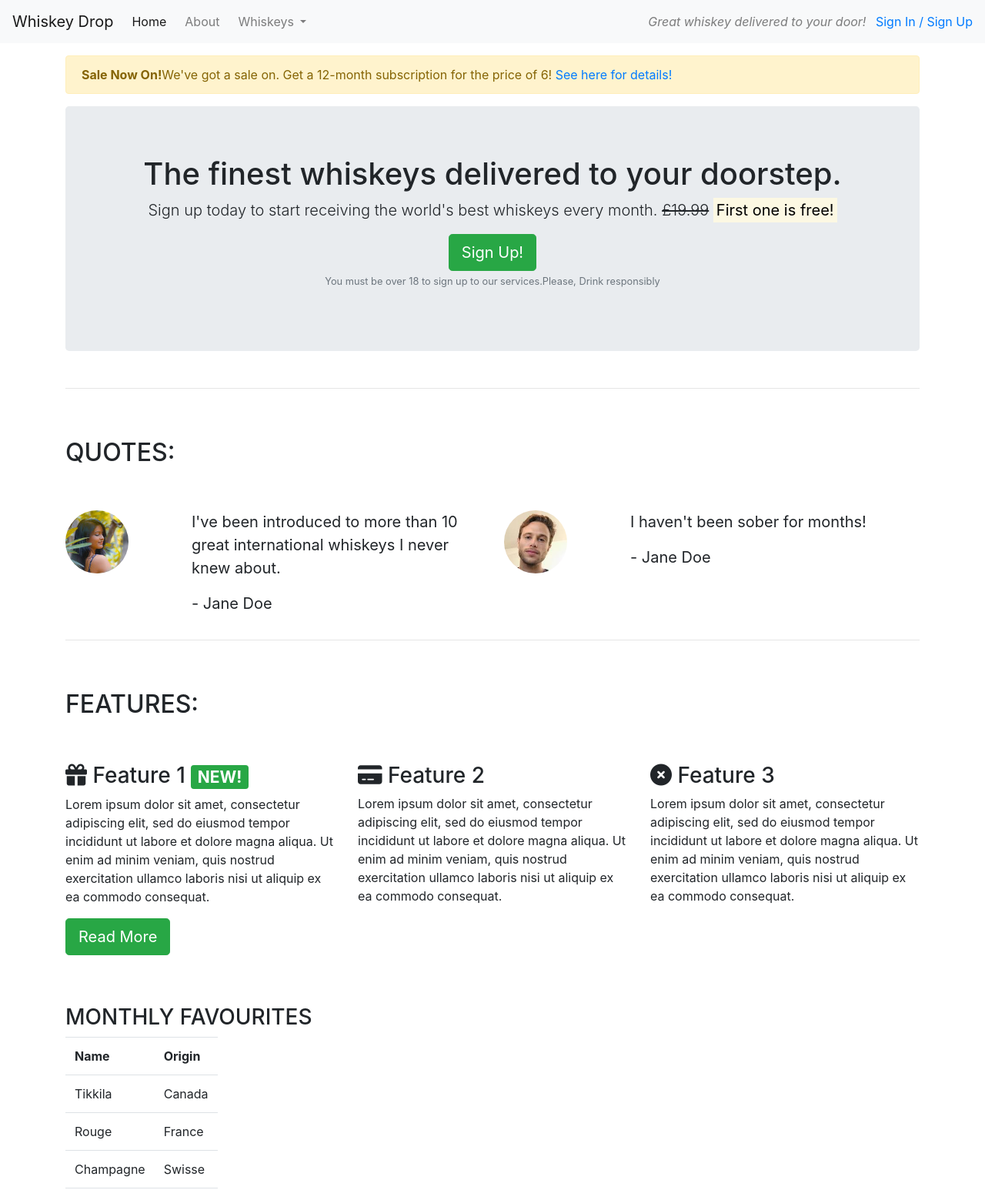
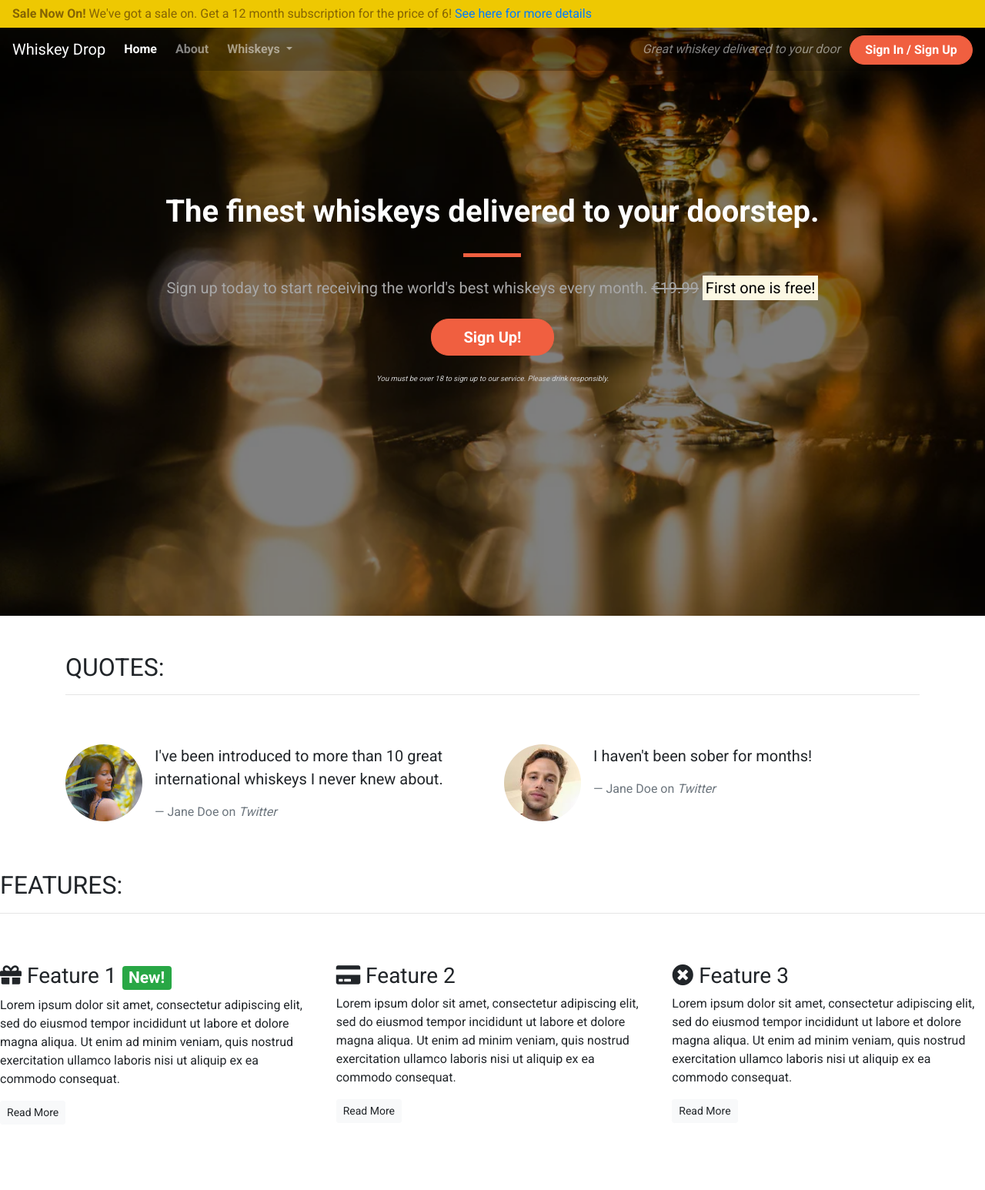
Before and after one commit to Mery369/Bootstrap-first-project, a plain HTML site: page index.html in a window 1280 px wide. Shown: the top 1546 px of the page at 77% size. After the commit the page ends 1477 px from the top, so only its background shows below. Drawn offline with nearby package versions, Linux system fonts and the light colour scheme.

Commit message:
styling navs and alert

```diff
--- /dev/null
+++ b/css/style.css
@@ -0,0 +1,143 @@
+/*1.create style sheet
+2.add fonts (google)
+3.add containers (split the article container into separate containers to add more styles :features containers,callout container,quotes container...)
+4.styling coullout container 1st
+5.add background image to callout container
+6.Add container fluid class to callout container to spread the image over the all width
+7.Styling the text (add the class jumbotron-header to the h1 tag)
+*/
+body {
+    font-family: 'Roboto', sans-serif;
+}
+
+/* Containers */
+
+.alert-container .col-12 {
+    padding-left: 0px;
+    padding-right: 0px;
+}
+.site-wide-alert {
+    border-radius: 0;
+    margin-bottom: 0;
+    padding: 5px 15px;
+    background-color: #eec802;
+    border-color: #eec802;
+}
+.callout-container {
+    height: 100vh;
+
+    background: url('../images/glass.webp') no-repeat center center fixed;
+    -webkit-background-size: cover;
+    -moz-background-size: cover;
+    -o-background-size: cover;
+    background-size: cover;
+/*center the content virtically and horizentally  */
+    display: flex;
+    align-items: center;
+    justify-content: center;
+/*make the callout parent class to take over the background img so the navbar stay on when scrolling.search relative parents and absolute children in css*/
+    position: relative;
+}
+/*darken the background img slightly*/
+.opaque-overlay {
+    position: absolute;
+    top: 0;
+    left: 0;
+    height: 100%;
+    width: 100%;
+    /*last number 0.5 is opacity .0 =transparent , 1=visible 0.5=semi-transparent*/
+    background-color: rgba(0, 0, 0, 0.5);
+}
+
+.quotes-container {}
+
+.features-container {}
+
+/* Block dividers */
+
+.block-divider {
+    width: 75px;
+    height: 5px;
+    border: 0;
+    background-color: #444;
+}
+
+.block-divider--orange {
+    background-color: #f05f40;
+}
+
+.block-divider--short {
+    width: 35px;
+}
+/*Navbar styling*/
+.navalert-container {
+    position: absolute;
+    top: 0;
+    left: 0;
+    padding-left: 0;
+    padding-right: 0;
+    z-index: 1;
+}
+navbar-brand {
+    font-weight: bold;
+}
+.navbar .navbar-nav a {
+font-weight: bold;
+}
+/*override navbar default boostratp class*/
+.navbar{
+margin-bottom: 0;
+border: 0;
+width: 100%;
+background-color: rgba(0, 0, 0, 0.25 );
+}
+.navbar .navbar-toggler {
+    border: 0;
+}
+/* Jumbotron */
+/*override the default bootstratp class jumbotron*/
+.jumbotron {
+    background-color: transparent;
+}
+
+.jumbotron h1 {
+    color: white;
+    font-weight: bold;
+    /*push the content down below it a bit*/
+    margin-bottom: 30px;
+    color: white;
+}
+
+.jumbotron .lead {
+    color: #a7a7a7;
+    margin: 25px 0;
+}
+
+.jumbotron small {
+    font-size: 60%;
+    font-style: italic;
+    color: #d0d0d0;
+}
+/*block element modifier an approach as how to write and structure your css*/
+/* Buttons */
+/*call to action button*/
+.btn--cta {
+    font-weight: bold;
+    border-radius: 23px;
+    width: 160px;
+}
+
+.btn--red {
+    color: white;
+    background-color: #f05f40;
+    border-color: #f05f40;
+}
+
+.btn--red:hover,
+.btn--red:active,
+.btn--red:focus,
+.btn--red:active:focus {
+    background-color: #df4929;
+    border-color: #df4929;
+    color: white;
+}
--- a/index.html
+++ b/index.html
@@ -3,22 +3,40 @@
 
 <head>
     <meta charset="utf-8">
-    <meta name="viewport" content="width=device-width, initial-scale=1">
+    <meta name="viewport" content="width=device-width, initial-scale=1.0">
     <title>Whiskey Drop | Taste a new whiskey every month</title>
     <link rel="stylesheet" href="https://maxcdn.bootstrapcdn.com/bootstrap/4.1.3/css/bootstrap.min.css">
-    <script src="https://kit.fontawesome.com/969e384373.js" crossorigin="anonymous"></script>
+    <link rel="stylesheet" href="https://use.fontawesome.com/releases/v5.6.1/css/all.css"
+        integrity="sha384-gfdkjb5BdAXd+lj+gudLWI+BXq4IuLW5IT+brZEZsLFm++aCMlF1V92rMkPaX4PP" crossorigin="anonymous">
+    <link href="https://fonts.googleapis.com/css?family=Roboto:400,700" rel="stylesheet">
+    <link rel="stylesheet" href="css/style.css" type="text/css" />
 </head>
 
 <body>
-    <nav class="navbar navbar-light bg-light navbar-expand-sm ">
-        <a href="/" class="navbar-brand">Whiskey Drop</a>
+    <!--Nav-->
+    <div class="container-fluid navalert-container">
+        <div class="container-fluid alert-container">
+            <div class="row d-none d-sm-block">
+                <div class="col-12">
+                    <div class="site-wide-alert alert alert-warning">
+                        <strong>Sale Now On!</strong> We've got a sale on. Get a 12 month subscription for the price of
+                        6! <a href="">See here for more details</a>
+                    </div>
+                </div>
+            </div>
+        </div>
+        <nav class="navbar navbar-dark navbar-expand-sm ">
+            <a href="/" class="navbar-brand">
+                Whiskey Drop</a>
+
             <button class="navbar-toggler ml-auto" type="button" data-toggle="collapse" data-target="#navbarNavDropdown"
                 aria-controls="navbarNavDropdown" aria-expanded="false" aria-label="Toggle navigation">
                 <span class="navbar-toggler-icon"></span></button>
+
             <div class="collapse navbar-collapse" id="navbarNavDropdown">
                 <ul class="navbar-nav mr-auto">
-                <li class="active nav-item mr-2"><a href="/" class="nav-link">Home</a></li>
-                <li class="nav-item mr-2"><a href="/about" class="nav-link">About</a></li>
+                    <li class="active nav-item mr-2"><a class="nav-link" href="/">Home</a></li>
+                    <li class="nav-item mr-2"><a class="nav-link" href="">About</a></li>
                     <li class="nav-item dropdown">
                         <a class="nav-link dropdown-toggle" href="#" id="navbarDropdownMenuLink" role="button"
                             data-toggle="dropdown" aria-haspopup="true" aria-expanded="false">
@@ -31,175 +49,133 @@
                             <a class="dropdown-item" href="#">American</a>
                         </div>
                     </li>
-                <li class="nav-item mr-2 d-block d-sm-none"><a href="/login" class="nav-link">Sign In / Sign Up</a></li>
+
+                    <li class="nav-item mr-2 d-block d-sm-none"><a class="nav-link" href="">Sign In / Sign Up</a></li>
                 </ul>
             </div>
             <div class="d-none d-md-block">
-            <p class="navbar-text my-auto mr-2"><i>Great whiskey delivered to your door!</i></p>
-            <a href="/login">Sign In / Sign Up</a>
+                <p class="navbar-text my-auto mr-2"><i>Great whiskey delivered to your door</i></p>
+                <a href="/login" class="btn btn--cta btn--red">Sign In / Sign Up</a>
             </div>
+            <!--</div>-->
         </nav>
-    <article class="container mt-3">
-        <div class="row d-none d-sm-block">
+    </div>
+
+    <div class="container-fluid callout-container">
+        <!-- Callout -->
+        <div class="opaque-overlay">&nbsp;</div>
+        <div class="row">
             <div class="col-12">
-                <div class=" alert alert-warning">
-                    <strong>Sale Now On!</strong>We've got a sale on. Get a 12-month subscription for the price of 6! <a
-                        href="">See here for details!</a>
+                <section class="callout jumbotron text-center">
+                    <h1 class="jumbotron-header">The finest whiskeys delivered to your doorstep.</h1>
+                    <hr class="block-divider block-divider--orange">
+                    <p class="lead">Sign up today to start receiving the world's best whiskeys every month.
+                        <s class="d-none d-sm-inline">€19.99</s>
+                        <span class="d-inline d-sm-none"><br></span>
+                        <strong><mark>First one is free!</mark></strong>
+                    </p>
+                    <p><button class="btn btn-lg btn--cta btn--red" data-toggle="modal" data-target="#signUpModal">Sign
+                            Up!</button></p>
+                    <p class="text-muted"><small>You must be over 18 to sign up to our service. Please drink
+                            responsibly.</small></p>
+                </section>
             </div>
         </div>
     </div>
-        <!-- Callout -->
-        <div class="row">
-            <div class="col-12">
-                <section class="callout jumbotron text-center">
-                    <h1>The finest whiskeys delivered to your doorstep.</h1>
-                    <p class="lead">Sign up today to start receiving the world's best whiskeys every month.
-                        <s class="d-none d-sm-inline">£19.99</s>
-                        <span class="d-inline d-sm-none"><br></span>
-                        <strong><mark>First one is free!</mark></strong>
-                    </p>
-                    <button class="btn btn-success btn-lg" data-toggle="modal" data-target="#signUpModal">Sign
-                        Up!</button>
-                    <p class="text-muted"><small>You must be over 18 to sign up to our services.Please, Drink
-                            responsibly</small></p>
-                </section>
-            </div>
-        </div>
     <!-- /.callout -->
-        <hr>
 
     <!-- Quotes -->
+    <div class="container quotes-container">
         <section class="quotes">
             <div class="row">
                 <div class="col-12 my-5">
                     <h2 class="text-uppercase">Quotes:</h2>
+                    <hr />
                 </div>
             </div>
             <div class="row">
                 <div class="col-12 col-md-6">
                     <div class="media">
-                        <div class=" d-none d-sm-block">
-                            <img src="images/girl-image.jpg" alt="girl-image" class="rounded-circle mr-3" height=50%
-                                width=50%>
+                        <div class="d-none d-sm-block">
+                            <img src="images/girl-image.jpg" class="rounded-circle mr-3" height=100 width=100>
                         </div>
                         <div class="media-body">
                             <blockquote class="blockquote">
                                 <p>I've been introduced to more than 10 great international whiskeys I never knew about.
                                 </p>
-                                <p>- Jane Doe</p>
+                                <footer class="blockquote-footer">Jane Doe on <cite title="Twitter">Twitter</cite>
+                                </footer>
                             </blockquote>
                         </div>
                     </div>
                 </div>
                 <div class="col-12 col-md-6">
                     <div class="media">
-                        <div class=" d-none d-sm-block">
-                            <img src="images/guy-image.jpg" alt="guy-image" class="rounded-circle mr-3" height=50%
-                                width=50%>
+                        <div class="d-none d-sm-block">
+                            <img src="images/guy-image.jpg" class="rounded-circle mr-3" height=100 width=100>
                         </div>
                         <div class="media-body">
                             <blockquote class="blockquote">
                                 <p>I haven't been sober for months!</p>
-                                <p>- Jane Doe</p>
+                                <footer class="blockquote-footer">Jane Doe on <cite title="Twitter">Twitter</cite>
+                                </footer>
                             </blockquote>
                         </div>
                     </div>
                 </div>
             </div>
         </section>
-
+    </div>
     <!-- /.quotes -->
-        <hr>
 
     <!-- Features -->
+    <div class="features-container">
         <section class="features">
             <div class="row">
                 <div class="col-12 my-5">
                     <h2 class="text-uppercase">Features:</h2>
+                    <hr />
                 </div>
             </div>
             <div class="row">
                 <div class="col-12 col-md-6 col-lg-4">
                     <div class="feature">
-                        <h3><i class="fa-solid fa-gift d-none d-sm-inline"></i> Feature 1 <span
-                                class="badge badge-success">NEW!</span></h3>
+                        <h3><i class="fas fa-gift d-none d-sm-inline"></i> Feature 1 <span
+                                class="badge badge-success">New!</span></h3>
                         <p>Lorem ipsum dolor sit amet, consectetur adipiscing elit, sed do eiusmod tempor incididunt ut
-                            labore
-                            et dolore magna aliqua. Ut enim ad minim veniam, quis nostrud exercitation ullamco laboris
-                            nisi
-                            ut
-                            aliquip ex ea commodo consequat.</p>
-                        <p><button class="btn btn-success btn-lg">Read More</button></p>
+                            labore et dolore magna aliqua. Ut enim ad minim veniam, quis nostrud exercitation ullamco
+                            laboris nisi ut aliquip ex ea commodo consequat.</p>
+                        <p><a class="btn btn-sm btn-light" href="">Read More</a></p>
                     </div>
                 </div>
                 <div class="col-12 col-md-6 col-lg-4">
                     <div class="feature">
-                        <h3><i class="fa-solid fa-credit-card d-none d-sm-inline"></i> Feature 2</h3>
+                        <h3><i class="fas fa-credit-card d-none d-sm-inline"></i> Feature 2</h3>
                         <p>Lorem ipsum dolor sit amet, consectetur adipiscing elit, sed do eiusmod tempor incididunt ut
-                            labore
-                            et dolore magna aliqua. Ut enim ad minim veniam, quis nostrud exercitation ullamco laboris
-                            nisi
-                            ut
-                            aliquip ex ea commodo consequat.</p>
+                            labore et dolore magna aliqua. Ut enim ad minim veniam, quis nostrud exercitation ullamco
+                            laboris nisi ut aliquip ex ea commodo consequat.</p>
+                        <p><a class="btn btn-sm btn-light" href="">Read More</a></p>
                     </div>
                 </div>
                 <div class="col-12 d-md-none d-lg-block col-lg-4">
                     <div class="feature">
-                        <h3><i class="fa-solid fa-circle-xmark d-none d-sm-inline"></i> Feature 3</h3>
+                        <h3><i class="fas fa-times-circle d-none d-sm-inline"></i> Feature 3</h3>
                         <p>Lorem ipsum dolor sit amet, consectetur adipiscing elit, sed do eiusmod tempor incididunt ut
-                            labore
-                            et dolore magna aliqua. Ut enim ad minim veniam, quis nostrud exercitation ullamco laboris
-                            nisi
-                            ut
-                            aliquip ex ea commodo consequat.</p>
+                            labore et dolore magna aliqua. Ut enim ad minim veniam, quis nostrud exercitation ullamco
+                            laboris nisi ut aliquip ex ea commodo consequat.</p>
+                        <p><a class="btn btn-sm btn-light" href="">Read More</a></p>
                     </div>
                 </div>
             </div>
         </section>
+    </div>
     <!-- /.features -->
-        <!--Monthly Favourites-->
-        <section class="monthly-favourites">
-            <div class="row">
-                <div class="col-12 my-5">
-                    <h3 class="text-uppercase">Monthly Favourites</h3>
-                    <div class="table">
-                        <table>
-                            <tr>
-                                <th>Name</th>
-                                <th>Origin</th>
-                            </tr>
-                            <tr>
-                                <td>Tikkila</td>
-                                <td>Canada</td>
-                            </tr>
-                            <tr>
-                                <td>Rouge</td>
-                                <td>France</td>
-                            </tr>
-                            <tr>
-                                <td>Champagne</td>
-                                <td>Swisse</td>
-                            </tr>
-                            <tr>
-                                <td>G-88</td>
-                                <td>Canada</td>
-                            </tr>
-                            <tr>
-                                <td>Rosee</td>
-                                <td>Italy</td>
-                            </tr>
-                        </table>
-                    </div>
-                </div>
-            </div>
-            </div>
-        </section>
-    </article>
+
     <div class="modal" tabindex="-1" role="dialog" id="signUpModal">
         <div class="modal-dialog" role="document">
             <div class="modal-content">
                 <div class="modal-header">
-                    <h5 class="modal-title">Sign Up to Whiskey Drop!</h5>
+                    <h5 class="modal-title">Sign Up To Whiskey Drop!</h5>
                     <button type="button" class="close" data-dismiss="modal" aria-label="Close">
                         <span aria-hidden="true">&times;</span>
                     </button>
@@ -214,31 +190,28 @@
                                 else.</small>
                         </div>
                         <div class="form-group">
-                            <label for="password" id="password">Password</label>
-                            <input type="password" class="form-control" id="password"
-                                placeholder="Password">
+                            <label for="password">Password</label>
+                            <input type="password" class="form-control" id="password" placeholder="Password">
                         </div>
                         <div class="form-group">
-                            <label for="repeatPassword" id="repeatPassword">Repeat Password</label>
+                            <label for="repeatPassword">Repeat Password</label>
                             <input type="password" class="form-control" id="repeatPassword"
-                                placeholder="repeatPassword">
+                                placeholder="Repeat Password">
                         </div>
                         <button type="submit" class="btn btn-success">Submit</button>
                     </form>
                 </div>
-
             </div>
         </div>
     </div>
+
     <script src="https://code.jquery.com/jquery-3.3.1.slim.min.js"
         integrity="sha384-q8i/X+965DzO0rT7abK41JStQIAqVgRVzpbzo5smXKp4YfRvH+8abtTE1Pi6jizo"
         crossorigin="anonymous"></script>
-    <script src="https://cdn.jsdelivr.net/npm/popper.js@1.14.3/dist/umd/popper.min.js"
+    <script src="https://cdnjs.cloudflare.com/ajax/libs/popper.js/1.14.3/umd/popper.min.js"
         integrity="sha384-ZMP7rVo3mIykV+2+9J3UJ46jBk0WLaUAdn689aCwoqbBJiSnjAK/l8WvCWPIPm49"
         crossorigin="anonymous"></script>
-    <link rel="stylesheet" href="https://cdn.jsdelivr.net/npm/bootstrap@4.1.3/dist/css/bootstrap.min.css"
-        integrity="sha384-MCw98/SFnGE8fJT3GXwEOngsV7Zt27NXFoaoApmYm81iuXoPkFOJwJ8ERdknLPMO" crossorigin="anonymous">
-    <script src="https://cdn.jsdelivr.net/npm/bootstrap@4.1.3/dist/js/bootstrap.min.js"
+    <script src="https://stackpath.bootstrapcdn.com/bootstrap/4.1.3/js/bootstrap.min.js"
         integrity="sha384-ChfqqxuZUCnJSK3+MXmPNIyE6ZbWh2IMqE241rYiqJxyMiZ6OW/JmZQ5stwEULTy"
         crossorigin="anonymous"></script>
 </body>
```
Also changed, not shown: images/glass.webp (added). Lines whose indentation alone changed are shown as unchanged.
